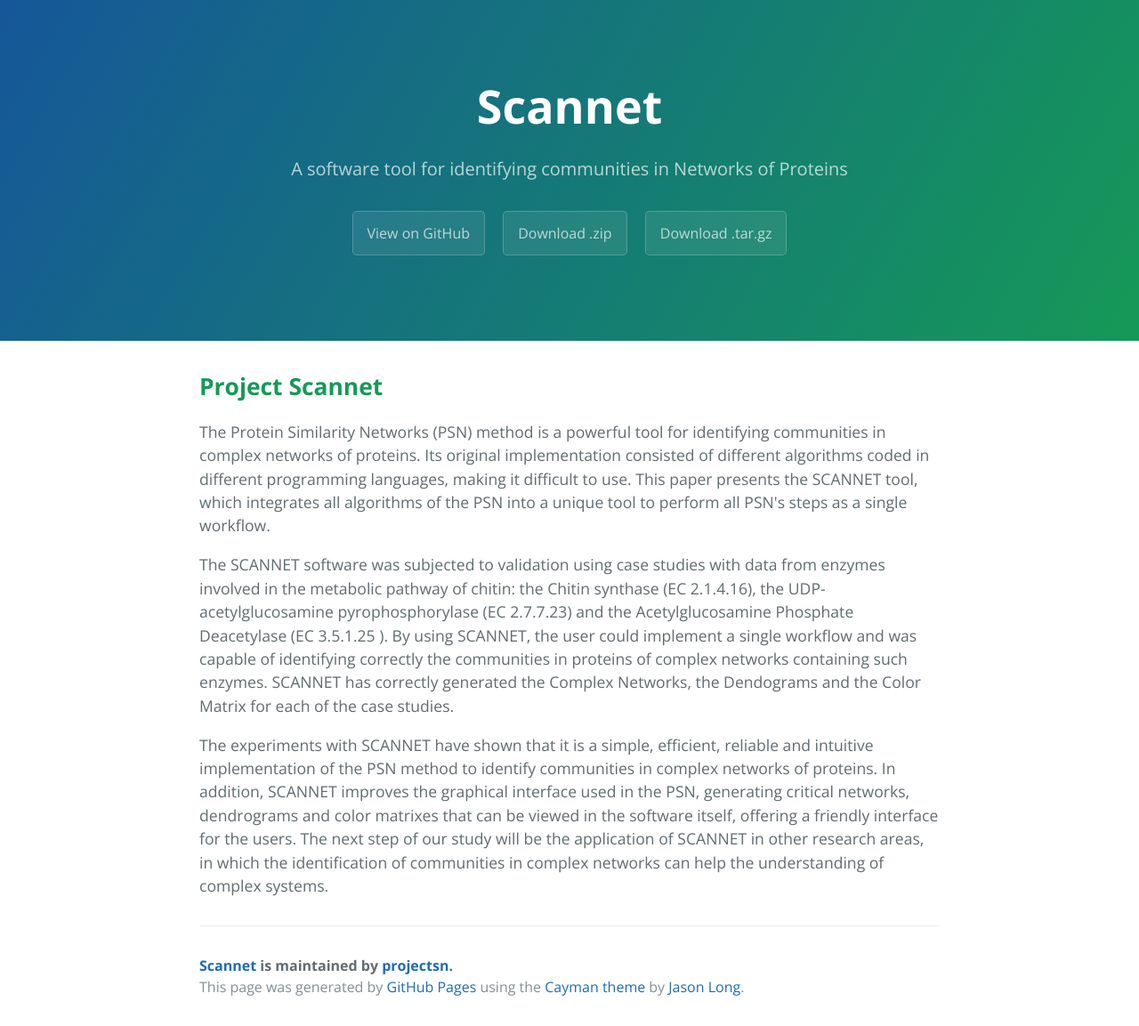
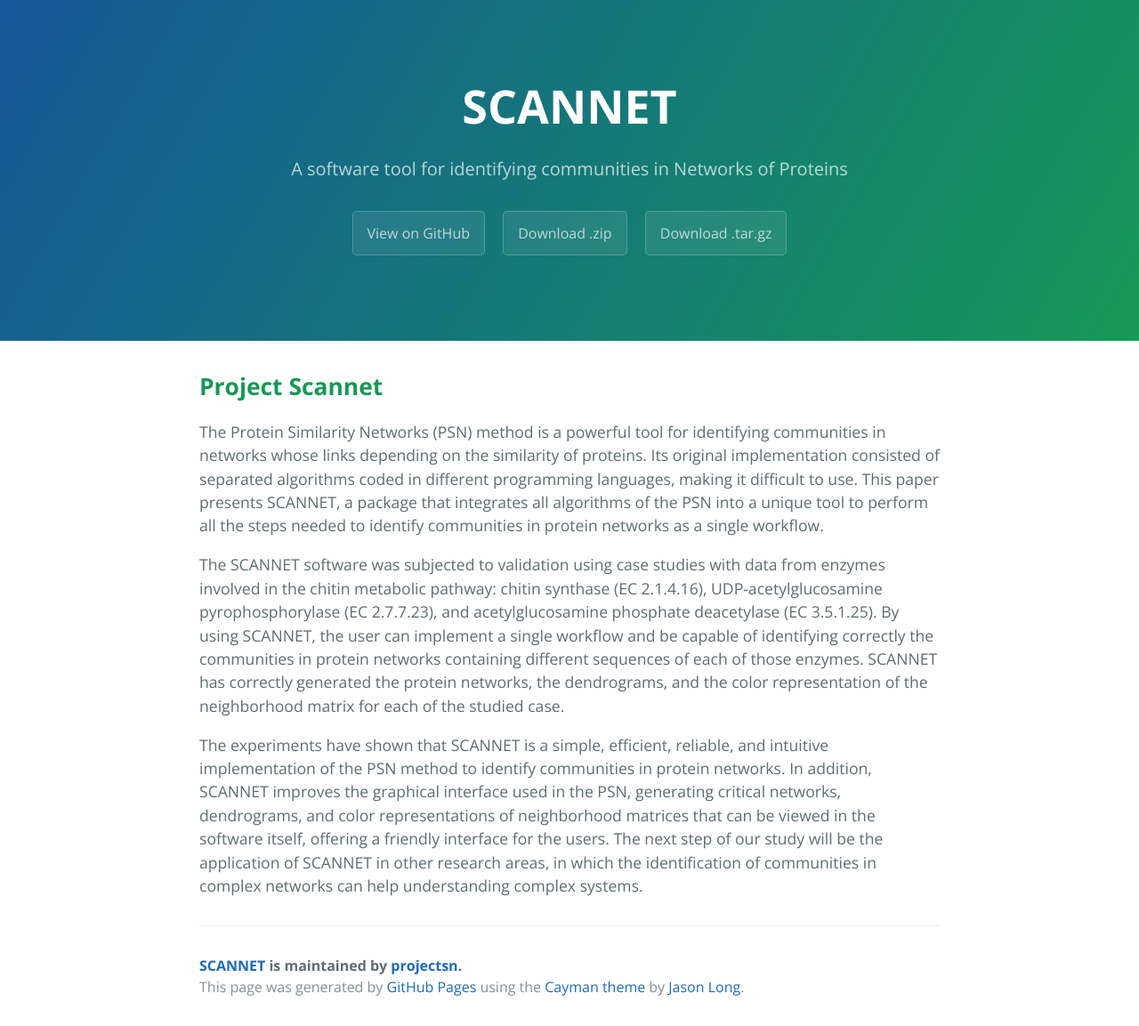
Before and after one commit to projectsc/scannet, a plain HTML site: page index.html in a window 1280 px wide. Shown: the whole page at 89% size. Drawn offline with nearby package versions, Linux system fonts and the light colour scheme.

```diff
--- a/index.html
+++ b/index.html
@@ -2,7 +2,7 @@
 <html lang="en-us">
   <head>
     <meta charset="UTF-8">
-    <title>Scannet by projectsn</title>
+    <title>SCANNET by projectsn</title>
     <meta name="viewport" content="width=device-width, initial-scale=1">
     <link rel="stylesheet" type="text/css" href="stylesheets/normalize.css" media="screen">
     <link href='https://fonts.googleapis.com/css?family=Open+Sans:400,700' rel='stylesheet' type='text/css'>
@@ -11,7 +11,7 @@
   </head>
   <body>
     <section class="page-header">
-      <h1 class="project-name">Scannet</h1>
+      <h1 class="project-name">SCANNET</h1>
       <h2 class="project-tagline">A software tool for identifying communities in Networks of Proteins</h2>
       <a href="https://github.com/projectsn/scannet" class="btn">View on GitHub</a>
       <a href="https://github.com/projectsn/scannet/zipball/master" class="btn">Download .zip</a>
@@ -23,14 +23,14 @@
 <a id="project-scannet" class="anchor" href="#project-scannet" aria-hidden="true"><span class="octicon octicon-link"></span></a><strong>Project Scannet</strong>
 </h2>
 
-<p>The Protein Similarity Networks (PSN) method is a powerful tool for identifying communities in complex networks of proteins. Its original implementation consisted of different algorithms coded in different programming languages, making it difficult to use. This paper presents the SCANNET tool, which integrates all algorithms of the PSN into a unique tool to perform all PSN's steps as a single workflow.</p>
+<p>The Protein Similarity Networks (PSN) method is a powerful tool for identifying communities in networks whose links depending on the similarity of proteins. Its original implementation consisted of separated algorithms coded in different programming languages, making it difficult to use. This paper presents SCANNET, a package that integrates all algorithms of the PSN into a unique tool to perform all the steps needed to identify communities in protein networks as a single workflow.</p>
 
-<p>The SCANNET software was subjected to validation using case studies with data from enzymes involved in the metabolic pathway of chitin: the Chitin synthase (EC 2.1.4.16), the UDP-acetylglucosamine pyrophosphorylase (EC 2.7.7.23) and the Acetylglucosamine Phosphate Deacetylase (EC 3.5.1.25 ). By using SCANNET, the user could implement a single workflow and was capable of identifying correctly the communities in proteins of complex networks containing such enzymes. SCANNET has correctly generated the Complex Networks, the Dendograms and the Color Matrix for each of the case studies.</p>
+<p>The SCANNET software was subjected to validation using case studies with data from enzymes involved in the chitin metabolic pathway: chitin synthase (EC 2.1.4.16), UDP-acetylglucosamine pyrophosphorylase (EC 2.7.7.23), and acetylglucosamine phosphate deacetylase (EC 3.5.1.25). By using SCANNET, the user can implement a single workflow and be capable of identifying correctly the communities in  protein networks containing different sequences of each of those enzymes. SCANNET has correctly generated the protein networks, the dendrograms, and the color representation of the neighborhood matrix for each of the studied case.</p>
 
-<p>The experiments with SCANNET have shown that it is a simple, efficient, reliable and intuitive implementation of the PSN method to identify communities in complex networks of proteins. In addition, SCANNET improves the graphical interface used in the PSN, generating critical networks, dendrograms and color matrixes that can be viewed in the software itself, offering a friendly interface for the users. The next step of our study will be the application of SCANNET in other research areas, in which the identification of communities in complex networks can help the understanding of complex systems.</p>
+<p>The experiments have shown that SCANNET is a simple, efficient, reliable, and intuitive implementation of the PSN method to identify communities in  protein networks. In addition, SCANNET improves the graphical interface used in the PSN, generating critical networks, dendrograms, and color representations of neighborhood matrices that can be viewed in the software itself, offering a friendly interface for the users. The next step of our study will be the application of SCANNET in other research areas, in which the identification of communities in complex networks can help understanding complex systems.</p>
 
       <footer class="site-footer">
-        <span class="site-footer-owner"><a href="https://github.com/projectsn/scannet">Scannet</a> is maintained by <a href="https://github.com/projectsn">projectsn</a>.</span>
+        <span class="site-footer-owner"><a href="https://github.com/projectsn/scannet">SCANNET</a> is maintained by <a href="https://github.com/projectsn">projectsn</a>.</span>
 
         <span class="site-footer-credits">This page was generated by <a href="https://pages.github.com">GitHub Pages</a> using the <a href="https://github.com/jasonlong/cayman-theme">Cayman theme</a> by <a href="https://twitter.com/jasonlong">Jason Long</a>.</span>
       </footer>
```
Also changed, not shown: params.json (+1 -1 lines).
